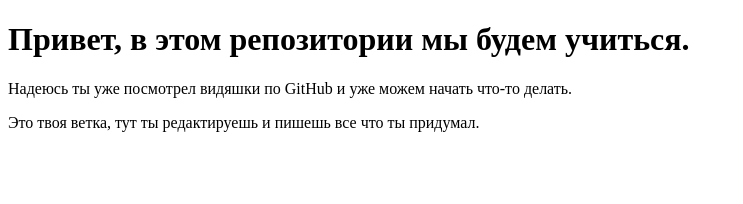
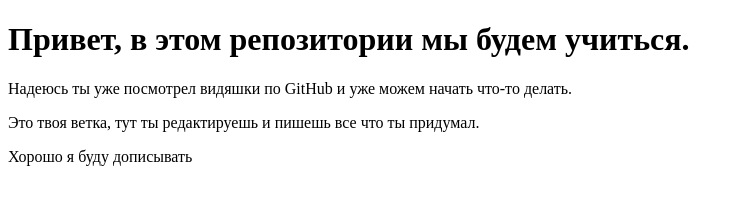
Before and after one commit to thehappykoteiika/traning, a plain HTML site: page index.html in a window 1280 px wide. Shown: the whole page, without its empty margins (0-743 px from the left). Drawn offline with Linux system fonts and the light colour scheme.

Commit message:
Update index.html

```diff
--- a/index.html
+++ b/index.html
@@ -9,6 +9,7 @@
 		<h1>Привет, в этом репозитории мы будем учиться.</h1>
 		<p>Надеюсь ты уже посмотрел видяшки по GitHub  и уже можем начать что-то делать.</p>
 		<p>Это твоя ветка, тут ты редактируешь и пишешь все что ты придумал.</p>
+		<p> Хорошо я буду дописывать</p>
 	</header>
 </body>
 </html>
```
